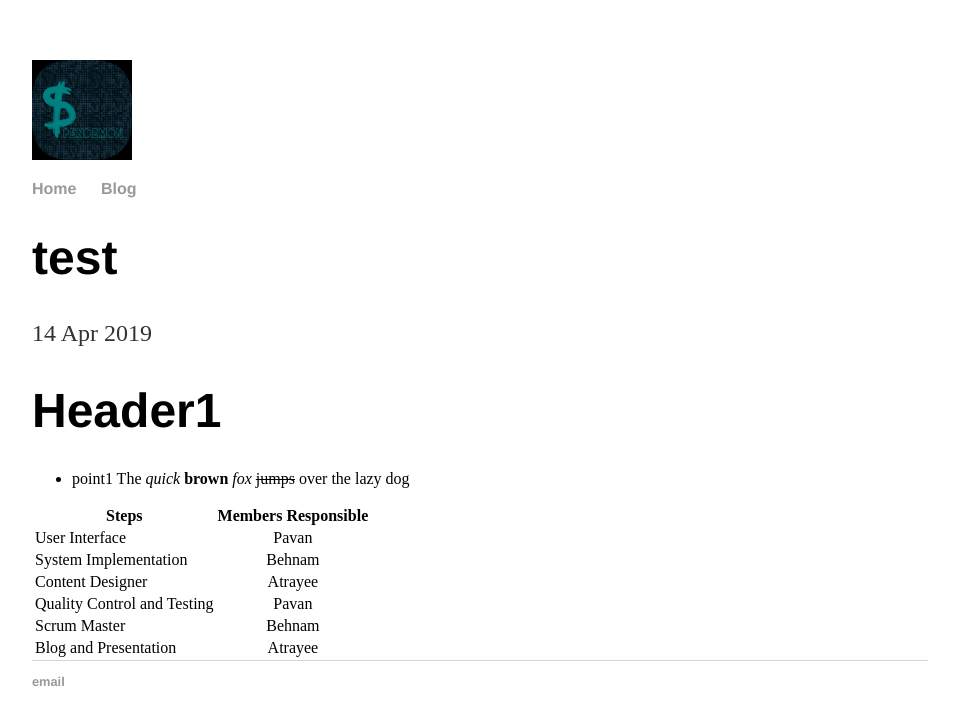
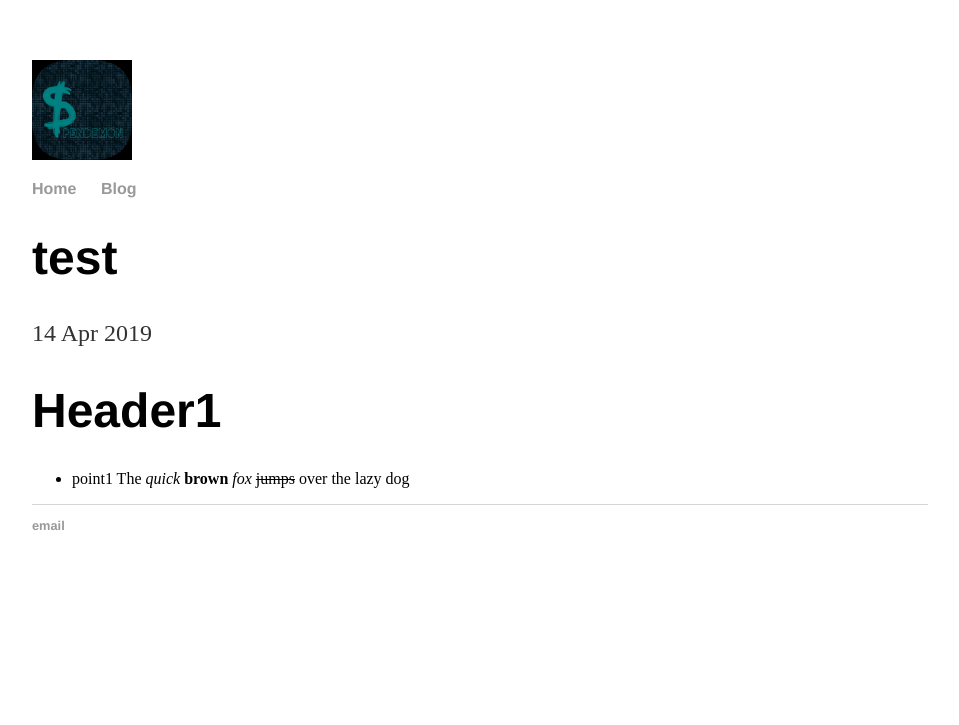
Before and after one commit to 785pavan/isee2019-SPENDEMON, a Jekyll site: the page built from docs/_posts/2019-04-14-ISEE-2019-Test-Post.md, in a window 1280 px wide. Shown: the top 725 px of the page, without its empty margins (160-1119 px from the left). Built offline with Jekyll 4.4.1, drawn with Linux system fonts in a browser that asks for light colours.

Commit message:
Update 2019-04-14-ISEE-2019-Test-Post.md

```diff
--- a/docs/_posts/2019-04-14-ISEE-2019-Test-Post.md
+++ b/docs/_posts/2019-04-14-ISEE-2019-Test-Post.md
@@ -6,12 +6,3 @@ date: 2019-04-14
 # Header1
 * point1
 The *quick* **brown** _fox_ ~~jumps~~ over the lazy dog
-
-| Steps       | Members Responsible |
-| ------------- |:-------------:|
-| User Interface | Pavan |
-| System Implementation| Behnam|
-| Content Designer | Atrayee|
-| Quality Control and Testing | Pavan |
-| Scrum Master    | Behnam|
-| Blog and Presentation | Atrayee|
```
